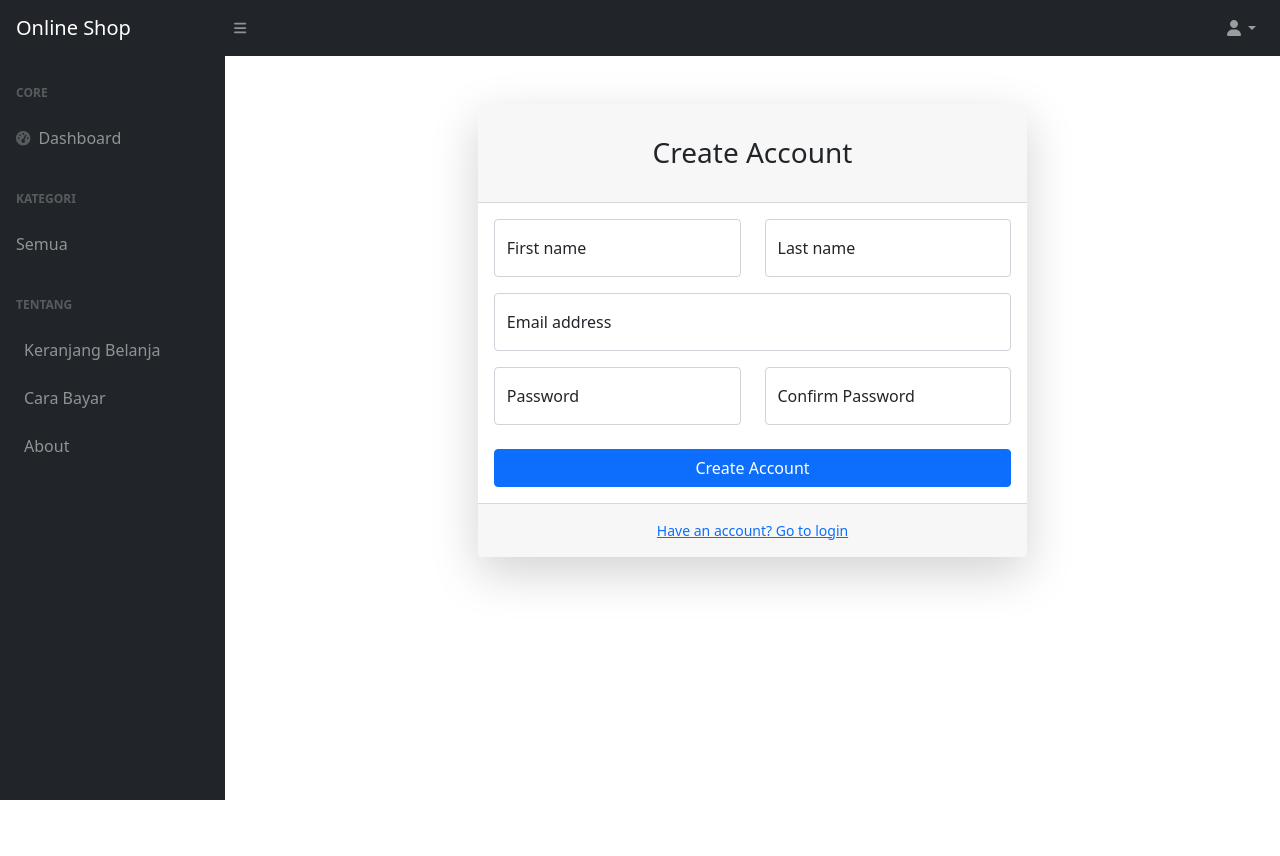
After one commit to WandaArvaniyan/OnlineShop, a CodeIgniter app: page /mif2020/index.php/register/index in a window 1280 px wide. The commit adds this page. Run offline with CodeIgniter, Linux system fonts and the light colour scheme; data that the repository does not hold is empty; some libraries are stand-ins or nearby versions.

Commit message:
pembuatan register tetapi masih error

```diff
--- /dev/null
+++ b/application/controllers/register.php
@@ -0,0 +1,12 @@
+<?php
+defined('BASEPATH') OR exit('No direct script access allowed');
+
+class Register extends CI_Controller {
+	public function index()
+		{
+			$this->load->view('themes/header');
+			$this->load->view('themes/sidebar',$data);
+			$this->load->view('register',$data);
+			$this->load->view('themes/footer');
+		}
+    }
--- a/application/views/pages/tentang.php
+++ b/application/views/pages/tentang.php
@@ -10,5 +10,5 @@ Happy Shopping Maebabies ❤</p> <br>
 <h5>Sosial Media</h5>
 <p>
     <a color="black" href="https://www.instagram.com/maezula/"> <i class="fa-brands fa-instagram"></i><color="black"> Instagram </a><br>
-    <a href="https://www.tiktok.com/@maezula.co?lang=id-ID"> <i class="fa-brands fa-instagram"></i> Tiktok </a><br>
-    <a href="https://wa.me/6811532776350/"> <i class="fa-brands fa-instagram"></i> WhatsApp </a>
+    <a href="https://www.tiktok.com/@maezula.co?lang=id-ID"> <i class="fa-brands fa-tiktok"></i> Tiktok </a><br>
+    <a href="https://wa.me/6811532776350/"> <i class="fa-brands fa-whatsapp"></i> WhatsApp </a>
--- /dev/null
+++ b/application/views/register.php
@@ -0,0 +1,57 @@
+<div id="layoutAuthentication">
+            <div id="layoutAuthentication_content">
+                <main>
+                    <div class="container">
+                        <div class="row justify-content-center">
+                            <div class="col-lg-7">
+                                <div class="card shadow-lg border-0 rounded-lg mt-5">
+                                    <div class="card-header"><h3 class="text-center font-weight-light my-4">Create Account</h3></div>
+                                    <div class="card-body">
+                                        <form>
+                                            <div class="row mb-3">
+                                                <div class="col-md-6">
+                                                    <div class="form-floating mb-3 mb-md-0">
+                                                        <input class="form-control" id="inputFirstName" type="text" placeholder="Enter your first name" />
+                                                        <label for="inputFirstName">First name</label>
+                                                    </div>
+                                                </div>
+                                                <div class="col-md-6">
+                                                    <div class="form-floating">
+                                                        <input class="form-control" id="inputLastName" type="text" placeholder="Enter your last name" />
+                                                        <label for="inputLastName">Last name</label>
+                                                    </div>
+                                                </div>
+                                            </div>
+                                            <div class="form-floating mb-3">
+                                                <input class="form-control" id="inputEmail" type="email" placeholder="name@example.com" />
+                                                <label for="inputEmail">Email address</label>
+                                            </div>
+                                            <div class="row mb-3">
+                                                <div class="col-md-6">
+                                                    <div class="form-floating mb-3 mb-md-0">
+                                                        <input class="form-control" id="inputPassword" type="password" placeholder="Create a password" />
+                                                        <label for="inputPassword">Password</label>
+                                                    </div>
+                                                </div>
+                                                <div class="col-md-6">
+                                                    <div class="form-floating mb-3 mb-md-0">
+                                                        <input class="form-control" id="inputPasswordConfirm" type="password" placeholder="Confirm password" />
+                                                        <label for="inputPasswordConfirm">Confirm Password</label>
+                                                    </div>
+                                                </div>
+                                            </div>
+                                            <div class="mt-4 mb-0">
+                                                <div class="d-grid"><a class="btn btn-primary btn-block" href="login.html">Create Account</a></div>
+                                            </div>
+                                        </form>
+                                    </div>
+                                    <div class="card-footer text-center py-3">
+                                        <div class="small"><a href="login.html">Have an account? Go to login</a></div>
+                                    </div>
+                                </div>
+                            </div>
+                        </div>
+                    </div>
+                </main>
+</div>
+</div>
--- a/application/views/themes/sidebar.php
+++ b/application/views/themes/sidebar.php
@@ -22,7 +22,7 @@
                     <ul class="dropdown-menu dropdown-menu-end" aria-labelledby="navbarDropdown">
                         <li><a class="dropdown-item" href="#!">Settings</a></li>
                         <li><hr class="dropdown-divider" /></li>
-                        <li><a class="dropdown-item" href="#!">Logout</a></li>
+                        <li><a class="dropdown-item" href="<?php echo base_url()?>user/login">Logout</a></li>
 
                     </ul>
                 </li>
```
